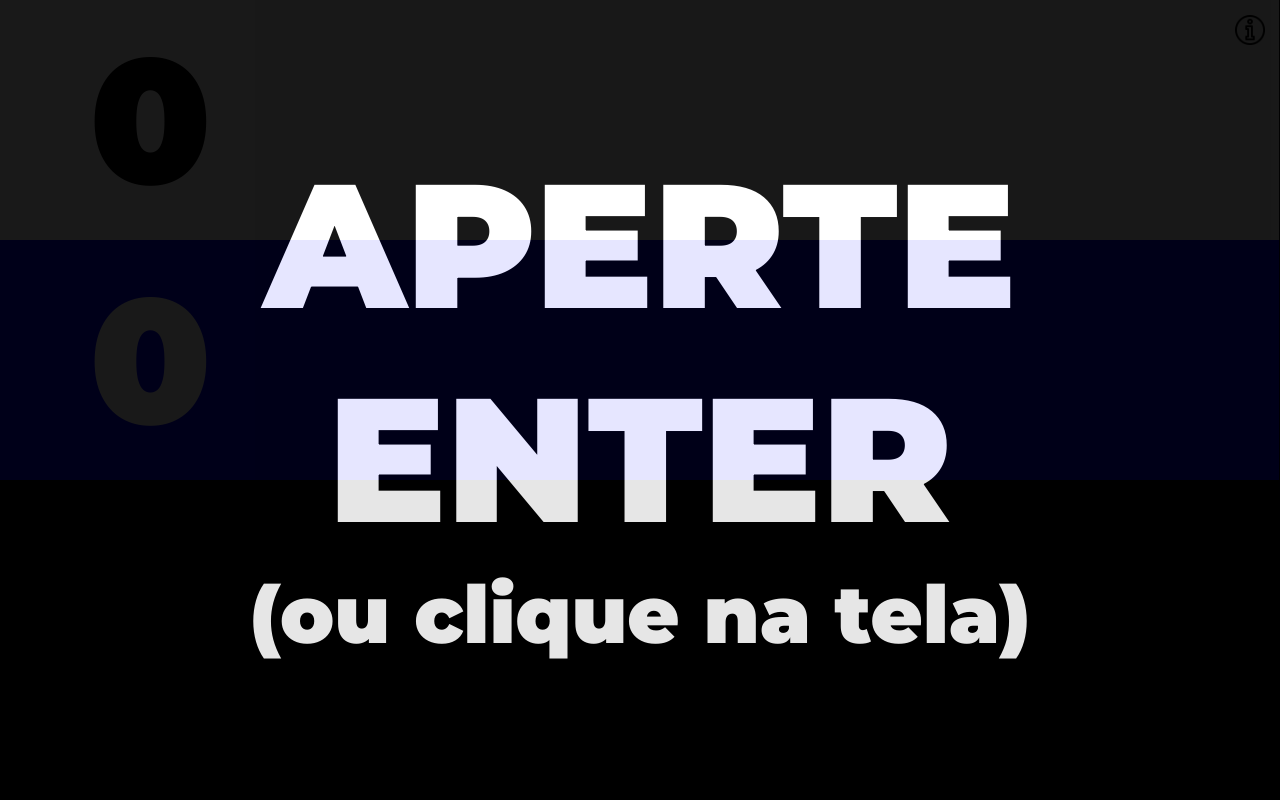
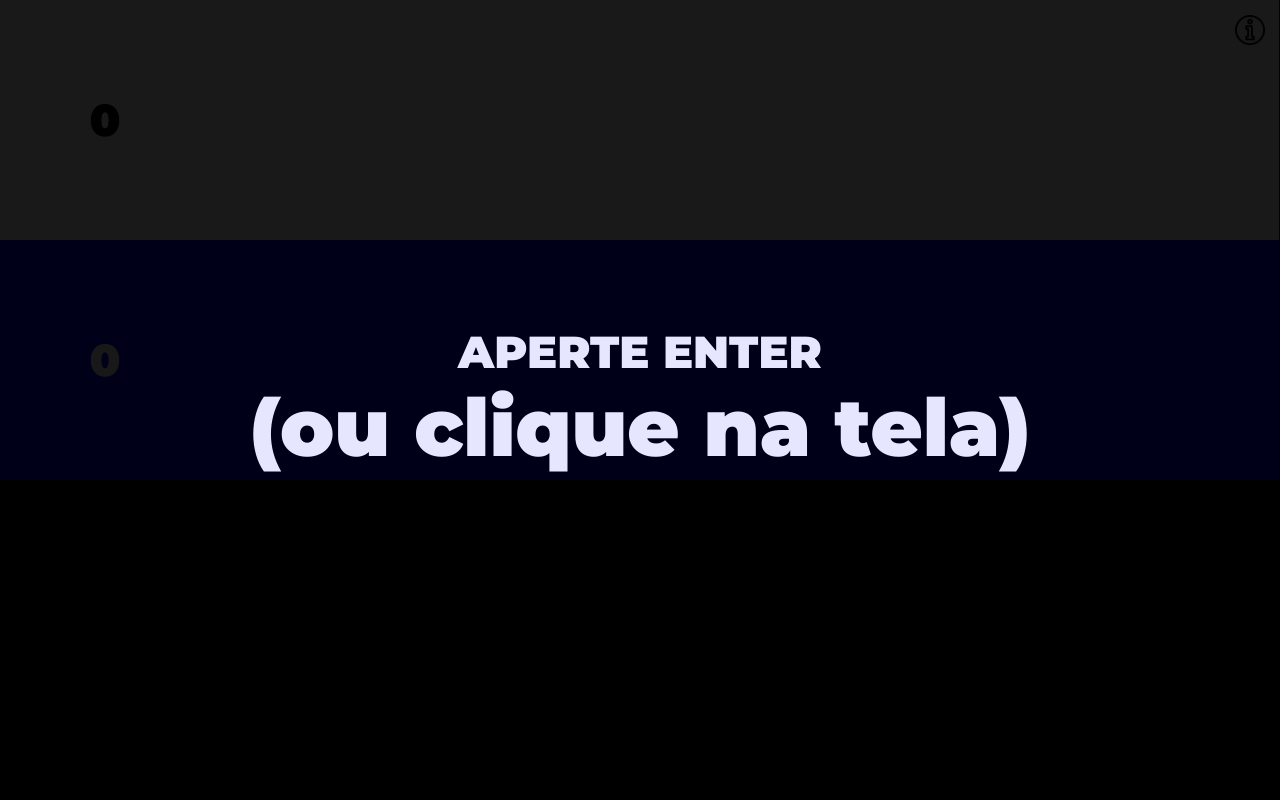
Before and after one commit to itsvyui/placarDoJudo, a plain HTML site: page index.html in a window 1280 px wide. Drawn offline with nearby package versions, Linux system fonts and the light colour scheme.

Commit message:
Ajustes para modo paisagem

```diff
--- a/styles2.css
+++ b/styles2.css
@@ -387,3 +387,17 @@
         display: flex;
     }
 }
+
+@media screen and (orientation: landscape) and (max-height: 900px){
+    body {
+        font-size: 1.4rem;
+    }
+
+    .black {
+        font-size: 2rem;
+    }
+
+    .show-menu {
+        width: 60%;
+    }
+}
```
